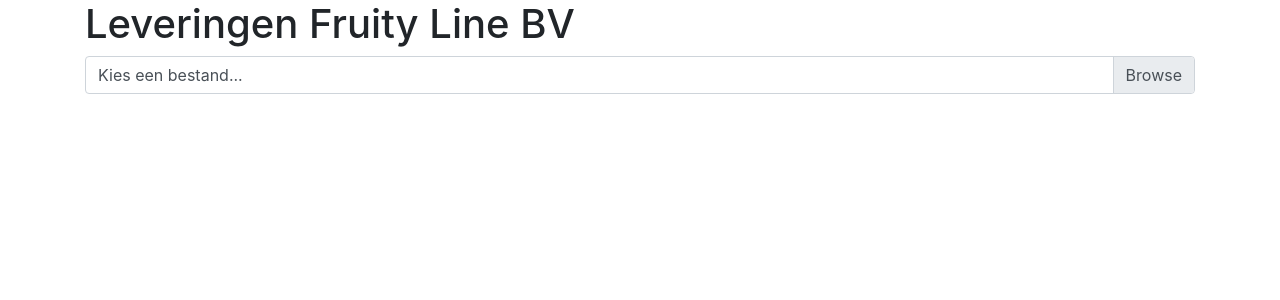
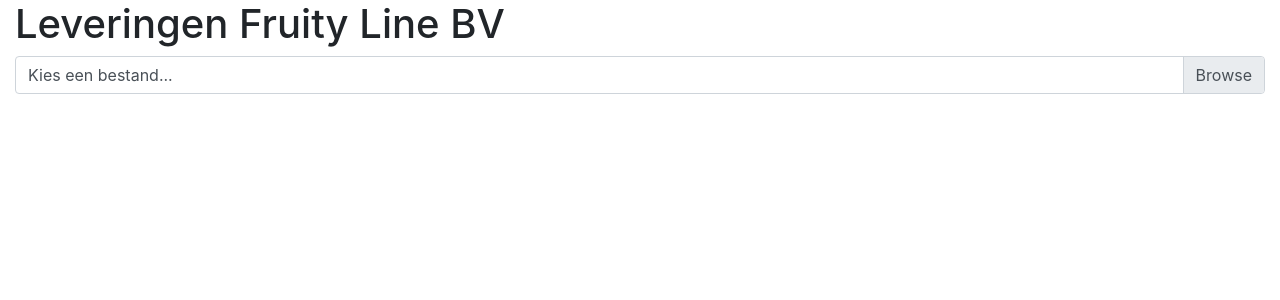
Before and after one commit to mmvschaik/deliveries-FL, an Angular app: page / in a window 1280 px wide. Shown: the top 300 px of the page. Built offline with nearby package versions, Linux system fonts and the light colour scheme.

Commit message:
extra testfile toegevoegd

```diff
--- a/src/app/app.component.html
+++ b/src/app/app.component.html
@@ -1,5 +1,5 @@
-<!--<div class="container-fluid">-->
-<div class="container">
+<div class="container-fluid">
+<!--<div class="container">-->
   <h1>{{title}}</h1>
   <app-deliveries></app-deliveries>
 </div>
--- a/src/app/deliveries/deliveries.component.html
+++ b/src/app/deliveries/deliveries.component.html
@@ -1,3 +1,4 @@
+<div id="fullScreen">
   <form>
     <div class="custom-file mb-3">
       <input type="file"
@@ -38,3 +39,4 @@
       </tbody>
     </table>
   </div>
+</div>
--- a/src/app/deliveries/deliveries.component.ts
+++ b/src/app/deliveries/deliveries.component.ts
@@ -23,6 +23,7 @@
   } */
 
   handleFileSelect(e): void {
+    this.table = [];
     const files = e.target.files; // filelist object
     const file = files[0];
     const reader = new FileReader();
```
Also changed, not shown: src/data/Inkoop per dag - CSV.csv (added). Lines whose indentation alone changed are shown as unchanged.
